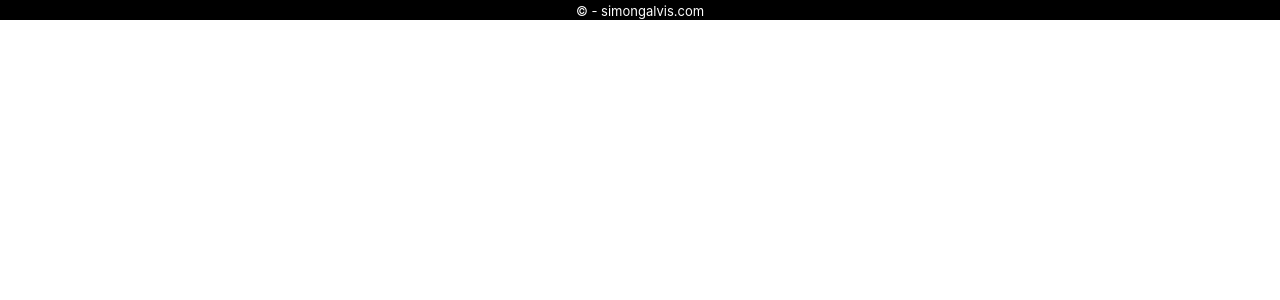
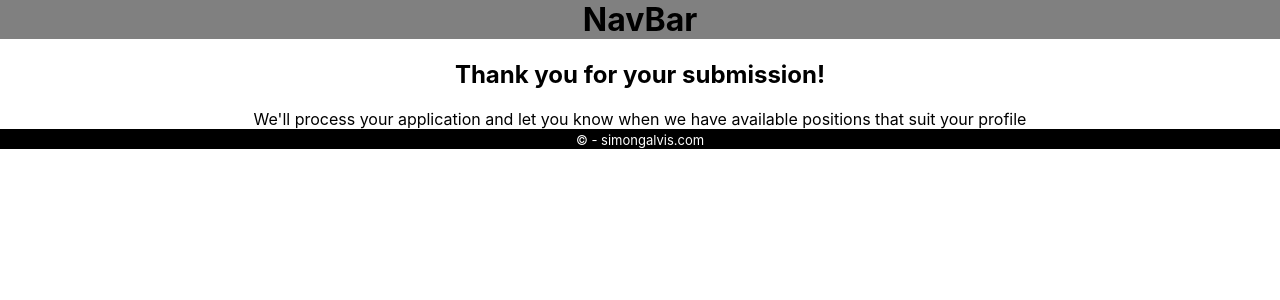
Before and after one commit to simongalvis/allinrecruits-client, a React (Create React App) app: page /submission-redirect in a window 1280 px wide. Shown: the top 300 px of the page. Built offline with nearby package versions, Linux system fonts and the light colour scheme; no server answers.

Commit message:
Add submission redirect

```diff
--- a/src/AdminLogin/AdminLogin.js
+++ b/src/AdminLogin/AdminLogin.js
@@ -35,7 +35,7 @@ class AdminLogin extends React.Component{
                     <label htmlFor="loginUsername"><b>Username:</b> </label>
                     <input type="text" id="loginUsername" name="loginUsername" autoCorrect="off" autoCapitalize="none" required/>
                     <label htmlFor="loginPassword"><b>Password:</b> </label>
-                    <input type="password" id="loginPassword" name="loginPassword" autoCorrect="off" autoCapitalize="none" required/>
+                    <input type="password" id="loginPassword" name="loginPassword" autoCorrect="off" autoCapitalize="none" required/><br/>
 
                     <button type="submit">Log In</button>
 
--- a/src/App/App.js
+++ b/src/App/App.js
@@ -7,6 +7,7 @@ import ApplicationPage from '../ApplicationPage/ApplicationPage';
 import AdminLogin from '../AdminLogin/AdminLogin';
 import AdminDashboard from '../AdminDashboard/AdminDashboard';
 import ApplicantList from '../ApplicantList/ApplicantList';
+import SubmissionRedirect from '../SubmissionRedirect/SubmissionRedirect';
 import config from '../config';
 import ApiContext from '../ApiContext';
 
@@ -52,7 +53,7 @@ handleAddSubmission = (submission) =>{
       this.setState({
         submissions: [...this.state.submissions, submission ],
       })
-    );
+    )
     console.log(this.state.submissions)
 }
 handleSelectSubject = (subject) =>{
@@ -93,6 +94,8 @@ renderMainRoutes(){
     <Route exact path="/admin-login" component={AdminLogin}/>
     <Route exact path="/admin-dashboard" component={AdminDashboard}/>
     <Route exact path="/applicant-list" component={ApplicantList}/>
+    <Route exact path="/submission-redirect" component={SubmissionRedirect}/>
+
 
   </>
   )
--- /dev/null
+++ b/src/SubmissionRedirect/SubmissionRedirect.js
@@ -0,0 +1,21 @@
+import React from 'react';
+import './SubmissionRedirect.css'
+import NavBar from '../NavBar/NavBar'
+import ApiContext from '../ApiContext';
+
+class SubmissionRedirect extends React.Component{
+
+
+    render(){
+        return(
+            <div className="SubmissionRedirect">
+                <NavBar/>
+                <h2>Thank you for your submission!</h2>
+                <p>We'll process your application and let you know when we have available positions that suit your profile</p><br/>
+
+
+            </div>
+        )
+    }
+}
+export default SubmissionRedirect;
```
Also changed, not shown: src/ApplicationForm/ApplicationForm.js (+5 -23 lines), src/SubmissionRedirect/SubmissionRedirect.css (added), 2 other files (tests, documents, lock files or other folders).
